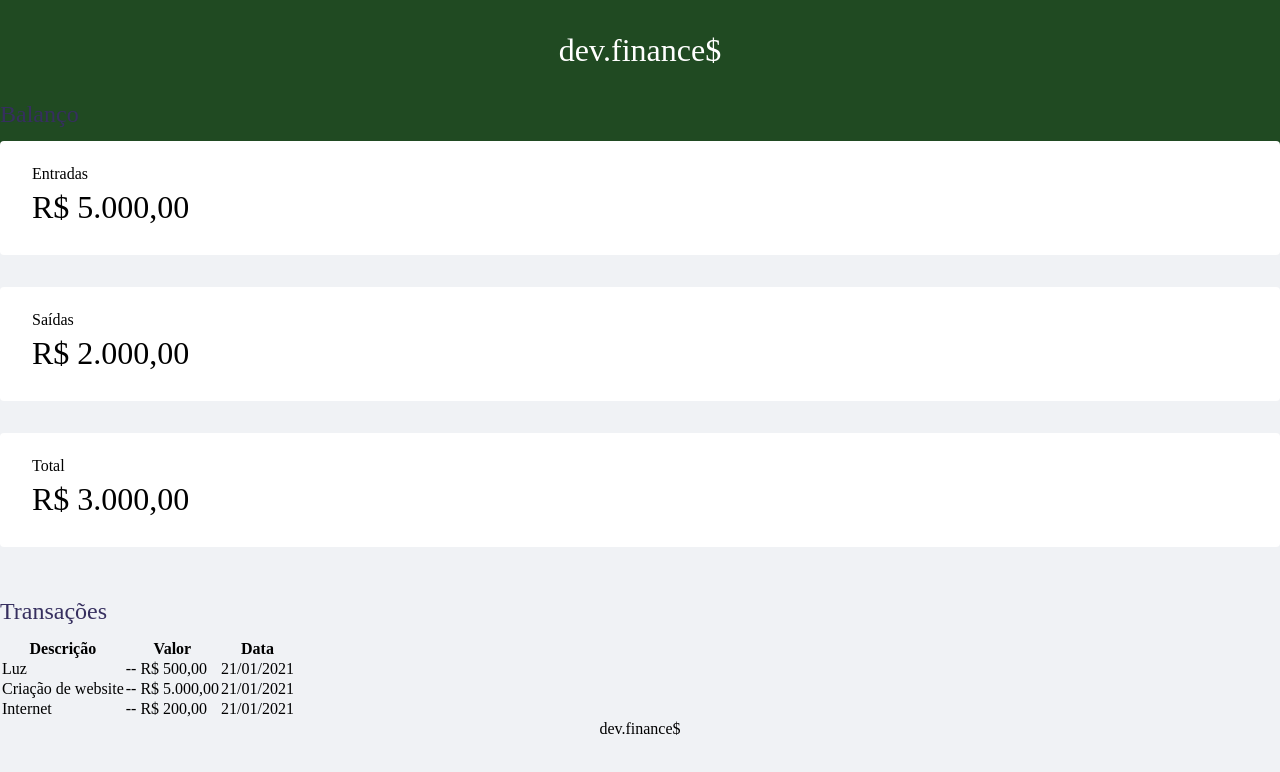
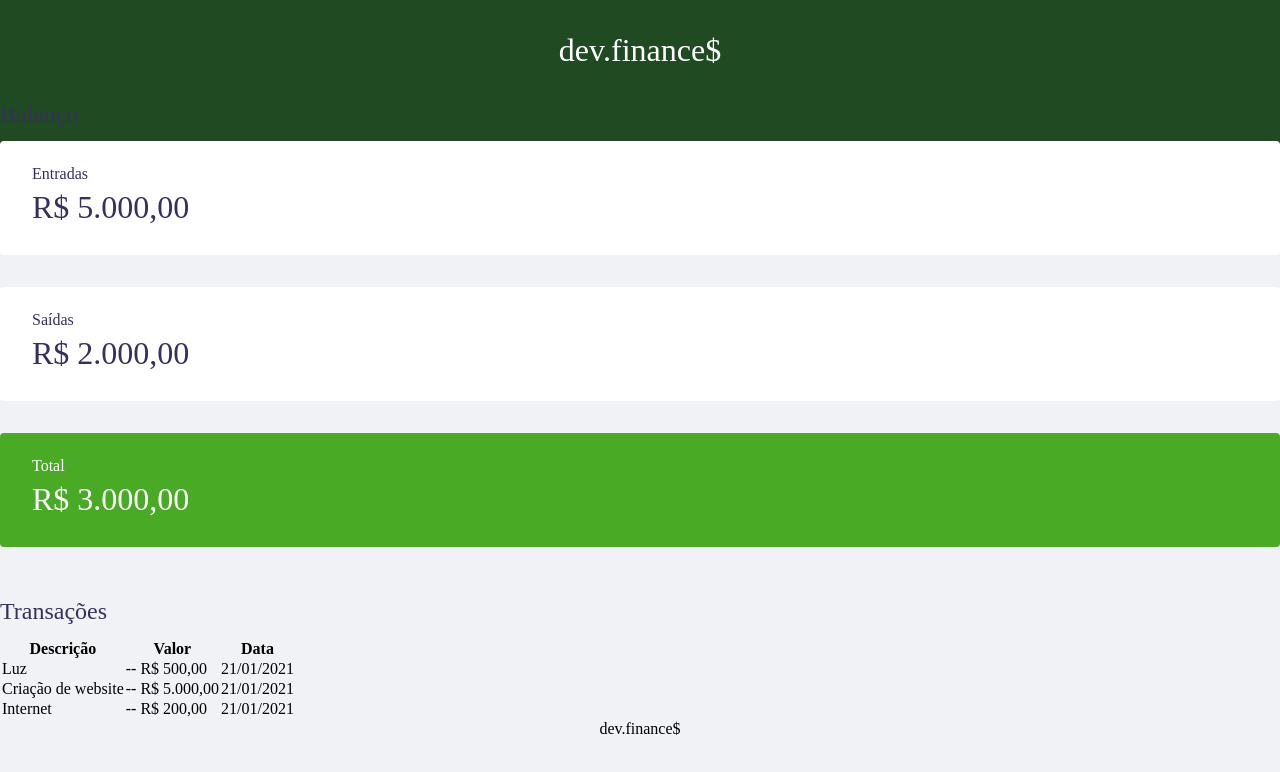
Before and after one commit to gustavonvp/discoverrocketseat, a plain HTML site: page index.html in a window 1280 px wide. Drawn offline with Linux system fonts and the light colour scheme.

Commit message:
css with space

```diff
--- a/index.html
+++ b/index.html
@@ -29,7 +29,7 @@
             <p>R$ 2.000,00</p>
         </div>
 
-        <div class="card">
+        <div class="card total">
             <h3>Total</h3>
             <p>R$ 3.000,00</p>
         </div>
--- a/style.css
+++ b/style.css
@@ -25,7 +25,7 @@ body {
 h2 {
   margin-top: 3.2rem;
   margin-bottom: 0.8rem;
-  color: #362f5f;
+  color: var(--dark-blue);
 
   font-weight: normal;
 }
@@ -63,6 +63,7 @@ header {
     border-radius: 0.25rem;
 
     margin-bottom: 2rem;
+    color:var(--dark-blue);
 }
 
 .card h3 {
@@ -75,6 +76,11 @@ header {
     line-height: 3rem;
 }
 
+.card.total {
+    background: #49AA26;
+    color: white;
+}
+
 
 /* Footer ================== */
 footer {
```
